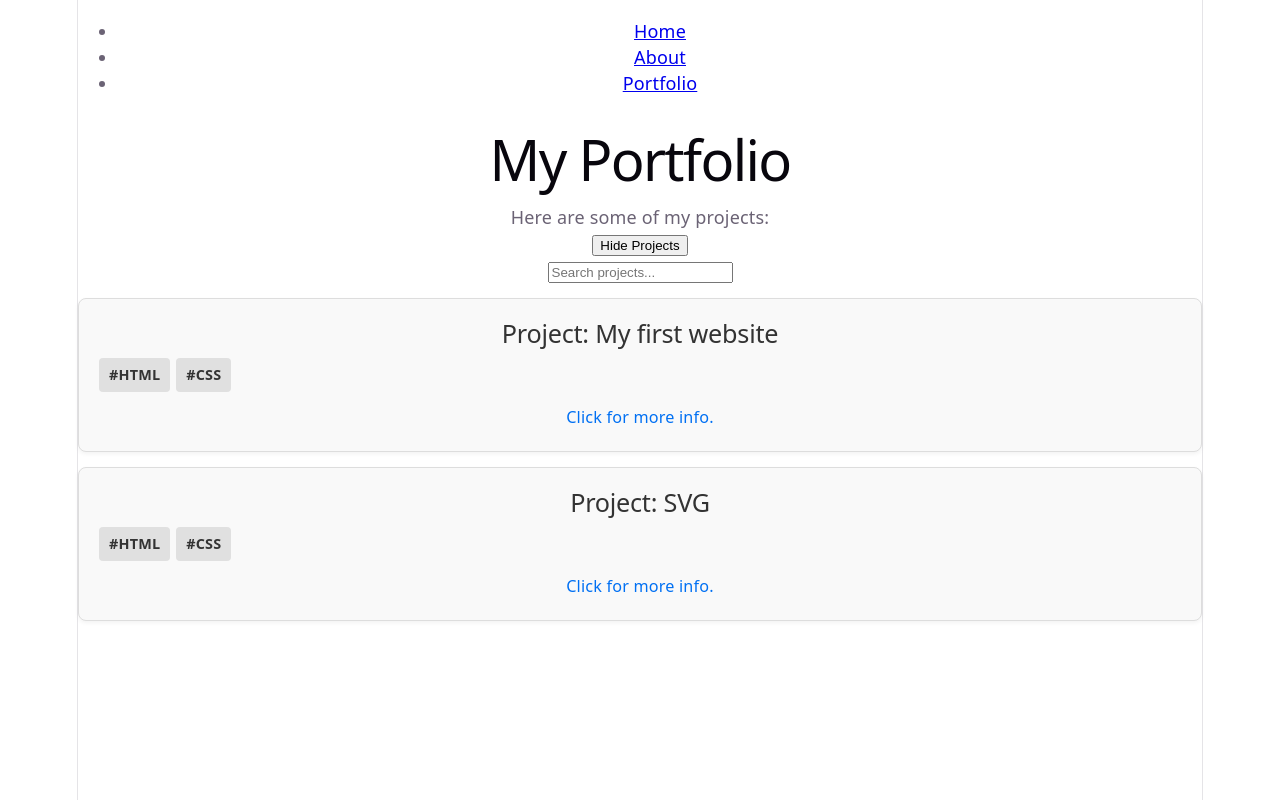
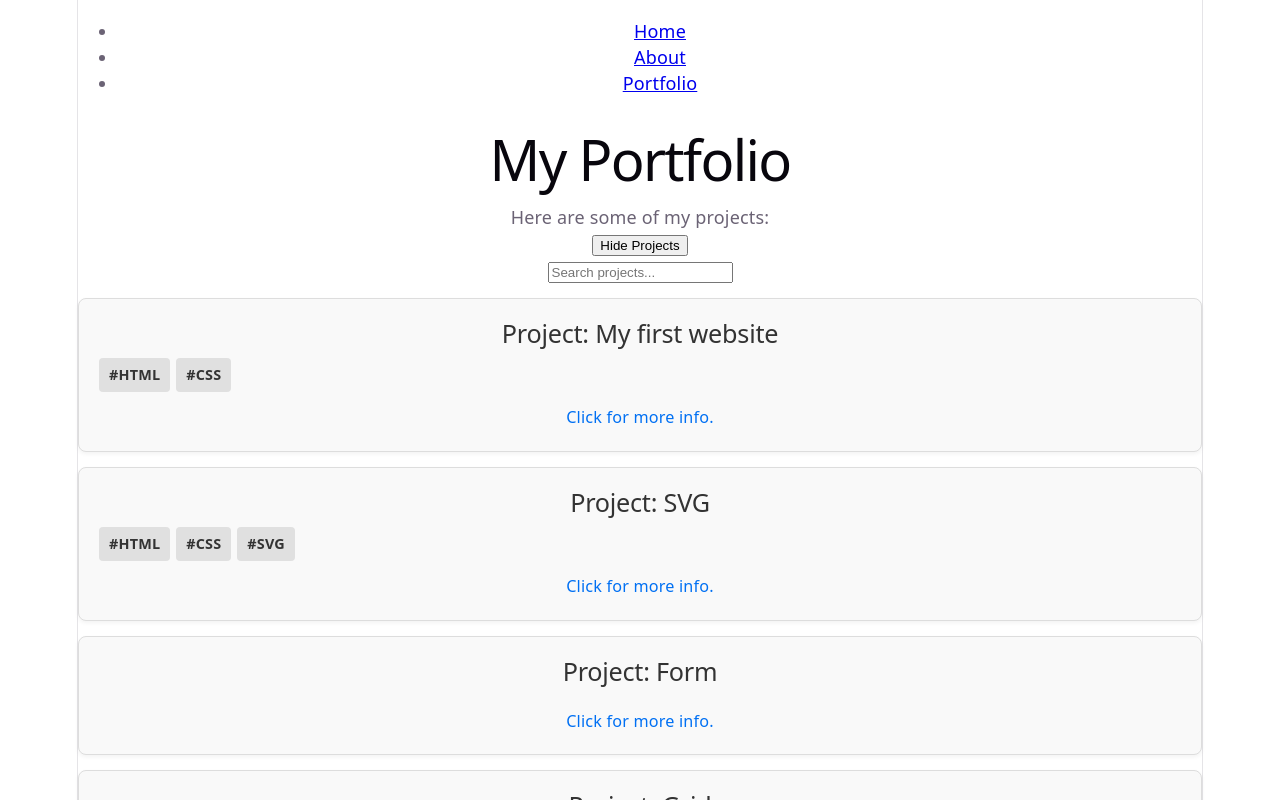
Before and after one commit to OakleafOne/React-1, a React (Vite) app in the folder my-react-app/: page /portfolio in a window 1280 px wide. Both pictures are taken after a click on the button "Show Projects". Shown: the top 800 px of the page. Built offline with nearby package versions, Linux system fonts and the light colour scheme.

Commit message:
fixed an issue with the searchbar where the user couldn't search the project name, only the tags.

```diff
--- a/my-react-app/src/pages/portfolio.jsx
+++ b/my-react-app/src/pages/portfolio.jsx
@@ -18,7 +18,7 @@ const Portfolio = () => {
         },
         {
             title: "Project: SVG",
-            tags: ["#HTML", "#CSS"],
+            tags: ["#HTML", "#CSS", "#SVG"],
             info: "",
         },
         {
@@ -63,12 +63,12 @@ const Portfolio = () => {
         },
     ];
 
-    const showPopup = (index) => {
+    const showPopup = (project) => {
         setPopup(true);
         setPopupData({
-            title: projects[index].title,
-            tags: projects[index].tags,
-            info: projects[index].info,
+            title: projects.title,
+            tags: projects.tags,
+            info: projects.info,
         });
     };
 
@@ -102,13 +102,20 @@ const Portfolio = () => {
 
             {preview && (
                 <div className ="project-list">
-                    {projects.filter((project) =>
-                    (project.tags.some((tag) => tag.toLowerCase().includes(search.toLowerCase()))))
-
-                    .map((project, index) => (
-                        <ProjectCard key ={index} title ={project.title} tags ={project.tags} onClick ={() => showPopup(index)} />
+                    {projects.filter((project) => {
+                        if (search.trim() === "") {
+                            return true;
+                        }
+                        const query = search.toLowerCase();
+                        const matchesTitle = project.title ? project.title.toLowerCase().includes(query) : false;
+                        const matchesTags = Array.isArray(project.tags) ? project.tags.some((tag) => tag.toLowerCase().includes(query)) : false;
+                        return matchesTitle || matchesTags;
+                    }).map((project, index) => (
+                        <ProjectCard key ={index} title ={project.title} tags ={project.tags} onClick ={() => showPopup(project)} />
                     ))}
                 </div>
+
+
             )}
 
             {popup && (
```
